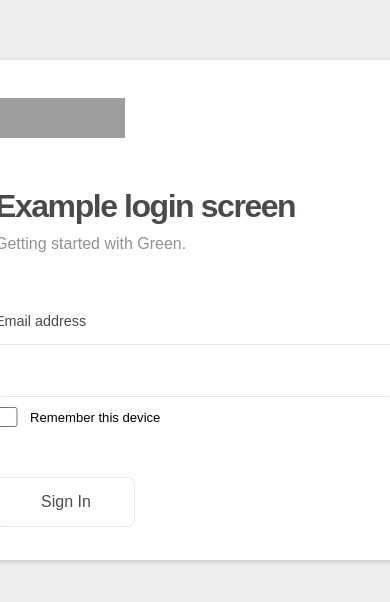
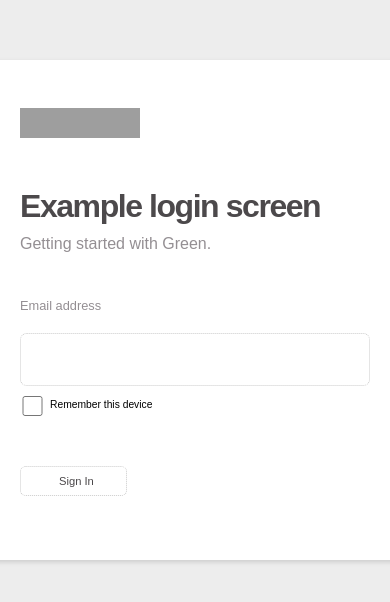
Before and after one commit to michaelzhou88/example-login-green, a React (Create React App) app: page / in a window 390 px wide. Shown: the part 112-714 px from the top of the page. Built offline with nearby package versions, Linux system fonts and the light colour scheme; grey boxes are pictures that could not be loaded.

Commit message:
Adjust font size of heading text

```diff
--- a/src/styles/App.css
+++ b/src/styles/App.css
@@ -59,13 +59,15 @@ body > #root > div {
 }
 
 .ui-card .logo {
-  height: 40px;
-  width: 130px;
-  margin-top: 30px !important;
+  height: 35px;
+  width: 140px;
+  margin-top: 15px !important;
 }
 
 .ui-card .container {
-  margin-bottom: 10px;
+  margin-bottom: 5px;
+  height: 350px;
+  padding-bottom: 10px;
 }
 
 .ui-card .ui-title-one {
@@ -89,11 +91,13 @@ body > #root > div {
 }
 
 .ui-card .ui-sign-in-container .ui-email-placeholder {
-  font-size: 0.9em;
+  color: #948f93;
+  font-size: 0.85em;
   font-family: gotham ssm a, gotham ssm b, sans-serif;
   font-weight: 300;
-  margin-top: 60px !important;
-  margin-bottom: 15px !important;
+  margin-top: 40px !important;
+  margin-bottom: 20px !important;
+  padding-top: 5px;
 }
 
 .ui-card .ui-sign-in-container .ui-input-email {
@@ -124,11 +128,12 @@ body > #root > div {
 
 .ui-card .ui-checkbox-container .ui-text {
   margin-top: 3px;
-  text-indent: 10px;
+  text-indent: 5px;
+  font-size: 0.7em;
 }
 
 .ui-card .ui-sign-in-button {
-  padding: 15px;
+  padding: 8px;
   margin-top: 16px;
   margin-bottom: 16px;
   margin-right: 16px;
@@ -138,15 +143,21 @@ body > #root > div {
   border-radius: 0.5em;
   cursor: pointer;
   font-family: gotham ssm a, gotham ssm b, sans-serif;
-  width: 140px;
+  width: 107px;
   text-align: left;
   text-indent: 30px;
-  font-size: 1em;
+  font-size: 0.7em;
 }
 
 @media (max-width: 1024px) {
   .ui-card {
     position: absolute;
+    padding: 75px !important;
+    width: 500px;
+  }
+  .ui-card .logo {
+    height: 30px;
+    width: 120px;
   }
   .ui-card .container {
     display: -webkit-box;
@@ -160,17 +171,20 @@ body > #root > div {
         -ms-flex-pack: space-evenly;
             justify-content: space-evenly;
   }
+  .ui-card .container .ui-title-one {
+    font-size: 2em;
+  }
+  .ui-card .container .ui-title-sub {
+    font-size: 1em;
+  }
+  .ui-card .container .ui-sign-in-container .ui-email-placeholder {
+    font-size: 0.8em;
+  }
   .ui-card .ui-sign-in-button {
     margin-top: 10px;
   }
-  .container .ui-title-sub {
-    font-size: 1em;
-  }
-  .ui-sign-in-container {
-    font-size: 1em;
-  }
   .ui-checkbox-container {
-    font-size: 0.82em;
+    font-size: 0.92em;
   }
   .ui-checkbox-container .ui-text {
     text-indent: 8px;
--- a/src/styles/App.scss
+++ b/src/styles/App.scss
@@ -47,12 +47,14 @@ body > #root > div {
   max-width: 670px;
   text-align: left;
   .logo {
-    height: 40px;
-    width: 130px;
-    margin-top: 30px !important;
+    height: 35px;
+    width: 140px;
+    margin-top: 15px !important;
   }
   .container {
-    margin-bottom: 10px;
+    margin-bottom: 5px;
+    height: 350px;
+    padding-bottom: 10px;
   }
   .ui-title-one {
     color: $text-colour;
@@ -71,11 +73,13 @@ body > #root > div {
   .ui-sign-in-container {
     color: $text-colour;
     .ui-email-placeholder {
-      font-size: 0.9em;
+      color: #948f93;
+      font-size: 0.85em;
       font-family: $font-type;
       font-weight: 300;
-      margin-top: 60px !important;
-      margin-bottom: 15px !important;
+      margin-top: 40px !important;
+      margin-bottom: 20px !important;
+      padding-top: 5px;
     }
     .ui-input-email {
       border: 1px dotted #ccc;
@@ -101,11 +105,12 @@ body > #root > div {
     }
     .ui-text {
       margin-top: 3px;
-      text-indent: 10px;
+      text-indent: 5px;
+      font-size: 0.7em;
     }
   }
   .ui-sign-in-button {
-    padding: 15px;
+    padding: 8px;
     margin-top: 16px;
     margin-bottom: 16px;
     margin-right: 16px;
@@ -115,10 +120,10 @@ body > #root > div {
     border-radius: 0.5em;
     cursor: pointer;
     font-family: $font-type;
-    width: 140px;
+    width: 107px;
     text-align: left;
     text-indent: 30px;
-    font-size: 1em;
+    font-size: 0.7em;
   }
 }
 
@@ -126,25 +131,35 @@ body > #root > div {
 @media (max-width: 1024px) {
   .ui-card {
     position: absolute;
+    padding: 75px !important;
+    width: 500px;
+    .logo {
+      height: 30px;
+      width: 120px;
+    }
     .container {
       display: flex;
       flex-direction: column;
       justify-content: space-evenly;
+      .ui-title-one {
+        font-size: 2em;
+      }
+      .ui-title-sub {
+        font-size: 1em;
+      }
+      .ui-sign-in-container {
+        .ui-email-placeholder {
+          font-size: 0.8em;
+        }
+      }
     }
     .ui-sign-in-button {
       margin-top: 10px;
     }
   }
-  .container {
-    .ui-title-sub {
-      font-size: 1em;
-    }
-  }
-  .ui-sign-in-container {
-    font-size: 1em;
-  }
+
   .ui-checkbox-container {
-    font-size: 0.82em;
+    font-size: 0.92em;
     .ui-text {
       text-indent: 8px;
     }
```
Also changed, not shown: 1 other file (tests, documents, lock files or other folders).
